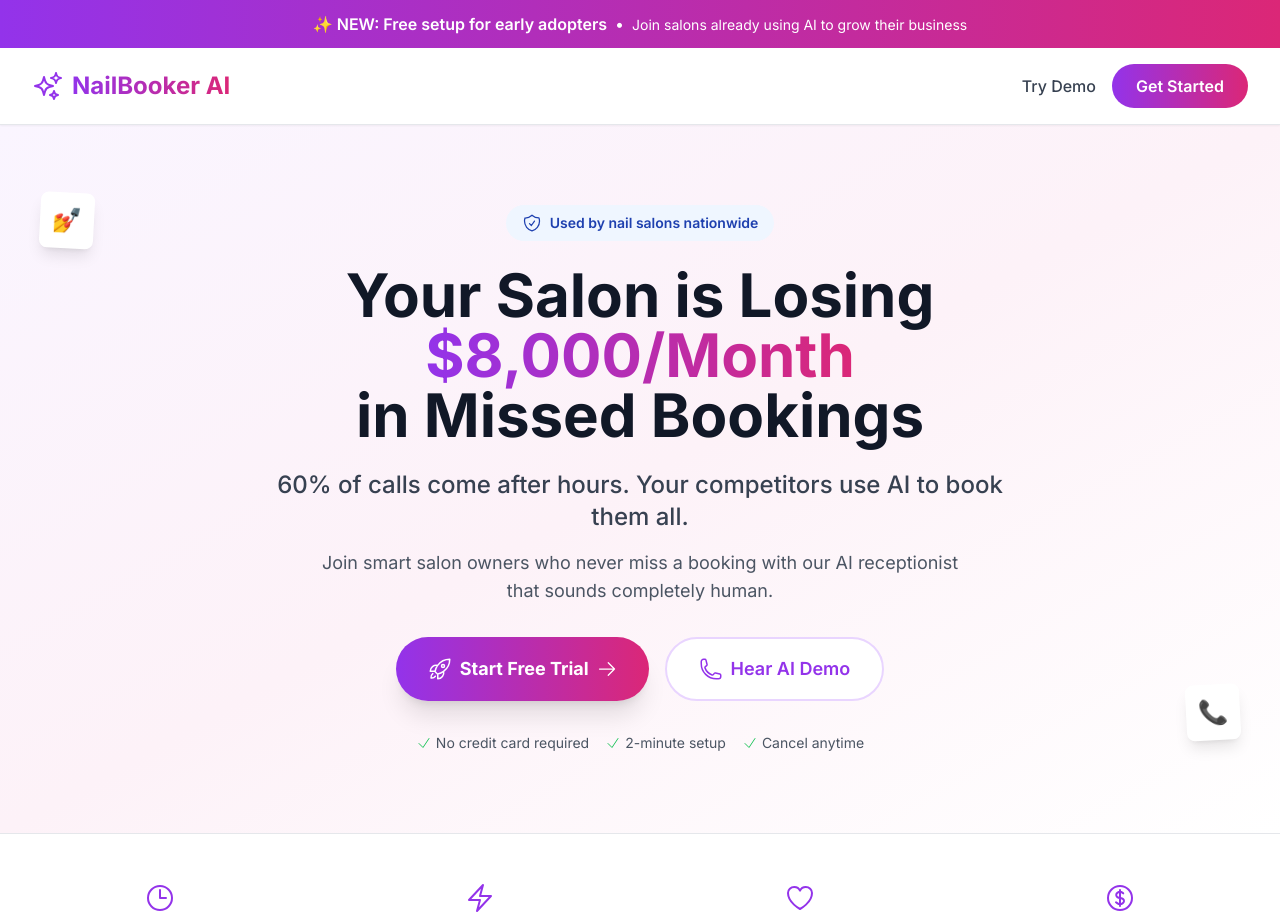
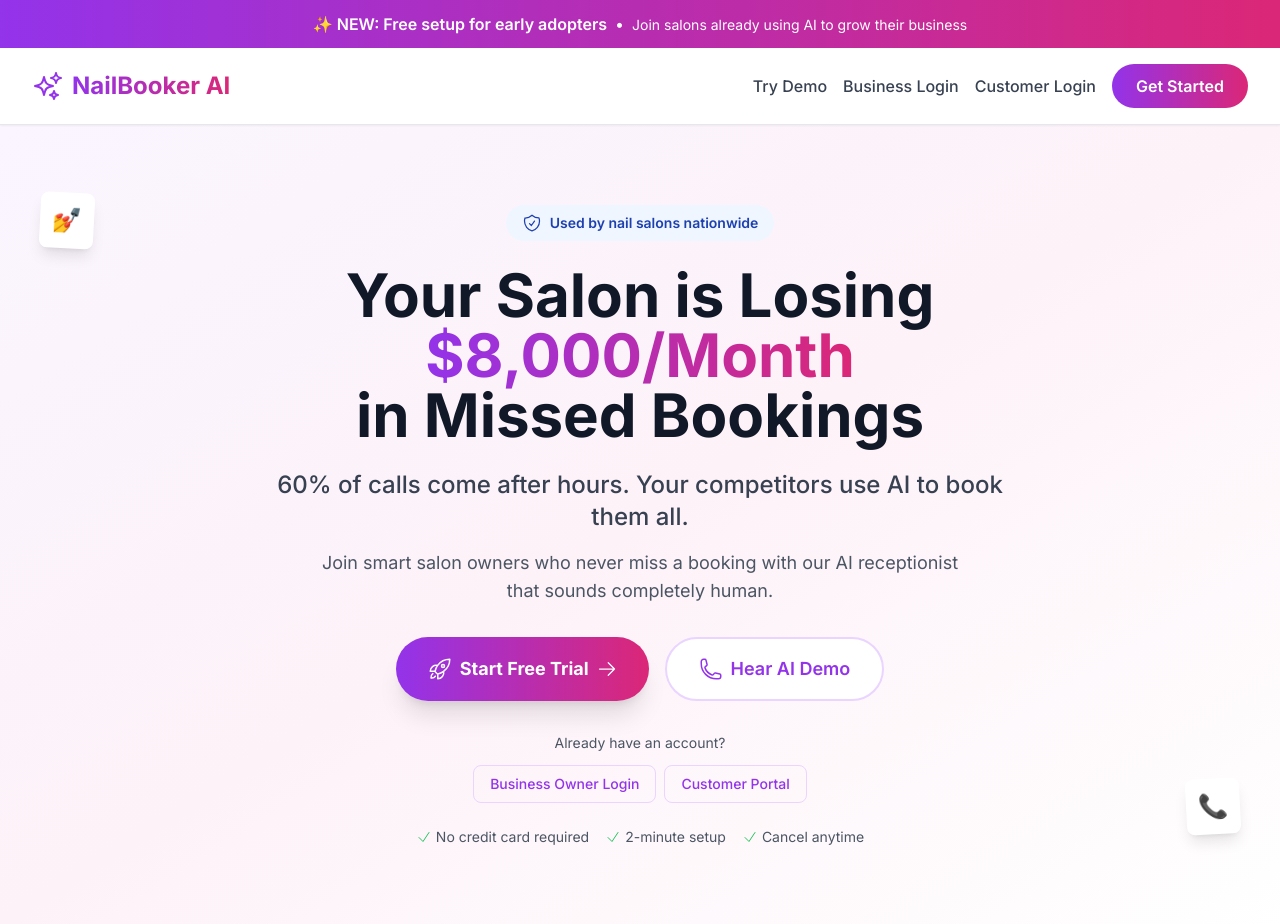
Before and after one commit to blkluv/nail-salon-agent, a Next.js app in the folder dashboard/: page / in a window 1280 px wide. Shown: the top 924 px of the page. Built offline with nearby package versions, Linux system fonts and the light colour scheme.

Commit message:
Add Business Login and Customer Login buttons to landing page header and hero section

```diff
--- a/dashboard/app/page.tsx
+++ b/dashboard/app/page.tsx
@@ -34,6 +34,14 @@
 
   const handleDemo = () => {
     router.push('/demo')
+  }
+
+  const handleBusinessLogin = () => {
+    router.push('/login')
+  }
+
+  const handleCustomerLogin = () => {
+    router.push('/customer/login')
   }
 
   const testimonials = [
@@ -133,6 +141,18 @@
                 Try Demo
               </button>
               <button
+                onClick={handleBusinessLogin}
+                className="text-gray-700 hover:text-purple-600 transition font-medium"
+              >
+                Business Login
+              </button>
+              <button
+                onClick={handleCustomerLogin}
+                className="text-gray-700 hover:text-purple-600 transition font-medium"
+              >
+                Customer Login
+              </button>
+              <button
                 onClick={handleOnboarding}
                 className="px-6 py-2.5 bg-gradient-to-r from-purple-600 to-pink-600 text-white rounded-full hover:shadow-lg transition-all transform hover:scale-105 font-semibold"
               >
@@ -187,6 +207,25 @@
                 <PhoneIcon className="w-6 h-6 mr-2" />
                 Hear AI Demo
               </button>
+            </div>
+
+            {/* Existing Users Login */}
+            <div className="text-center mb-6">
+              <p className="text-gray-600 text-sm mb-3">Already have an account?</p>
+              <div className="flex flex-col sm:flex-row gap-2 justify-center">
+                <button
+                  onClick={handleBusinessLogin}
+                  className="px-4 py-2 text-purple-600 border border-purple-200 rounded-lg hover:bg-purple-50 transition text-sm font-medium"
+                >
+                  Business Owner Login
+                </button>
+                <button
+                  onClick={handleCustomerLogin}
+                  className="px-4 py-2 text-purple-600 border border-purple-200 rounded-lg hover:bg-purple-50 transition text-sm font-medium"
+                >
+                  Customer Portal
+                </button>
+              </div>
             </div>
 
             {/* Social Proof Pills */}
```
